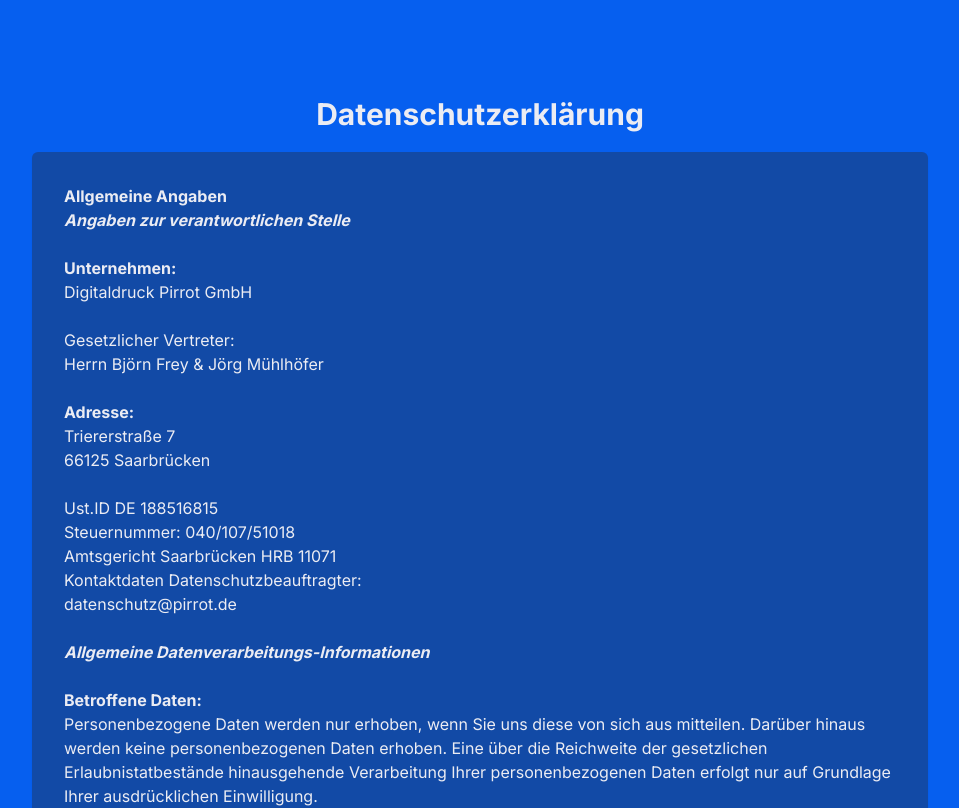
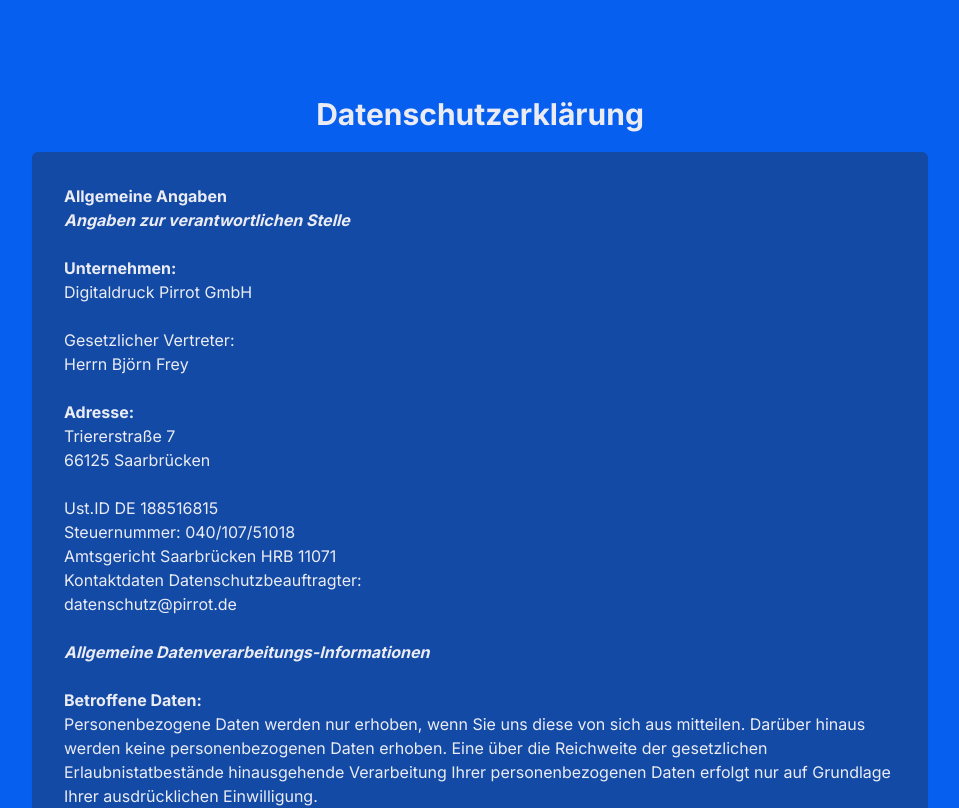
Before and after one commit to schoenenp/secure-landing, a Next.js app: page /datenschutz in a window 1280 px wide. Shown: the top 808 px of the page, without its empty margins (160-1119 px from the left). Built offline with nearby package versions, Linux system fonts and the light colour scheme.

Commit message:
impressum edit jörg

```diff
--- a/src/app/datenschutz/page.tsx
+++ b/src/app/datenschutz/page.tsx
@@ -14,7 +14,7 @@
   if (!isClient)
     return (
       <div className=" min-h-screen flex justify-center items-center w-full h-full bg-black">
-      <LoadingSpinner />
+        <LoadingSpinner />
       </div>
     );
 
@@ -30,7 +30,7 @@
             <strong>Angaben zur verantwortlichen Stelle</strong>
           </em>
         </p>
-<br />
+        <br />
         <p>
           <strong>Unternehmen:</strong>
           <br />
@@ -39,7 +39,7 @@
           <br />
           Gesetzlicher Vertreter:
           <br />
-          Herrn Björn Frey &amp; Jörg Mühlhöfer
+          Herrn Björn Frey
           <br />
           <br />
           <strong>Adresse:</strong>
@@ -60,7 +60,7 @@
           <br />
           datenschutz@pirrot.de
         </p>
-<br />
+        <br />
         <p>
           <em>
             <strong>Allgemeine Datenverarbeitungs-Informationen</strong>
@@ -414,8 +414,8 @@
           wenden.
         </p>
 
-      <br />
-      <br />
+        <br />
+        <br />
       </div>
     </main>
   );
```
